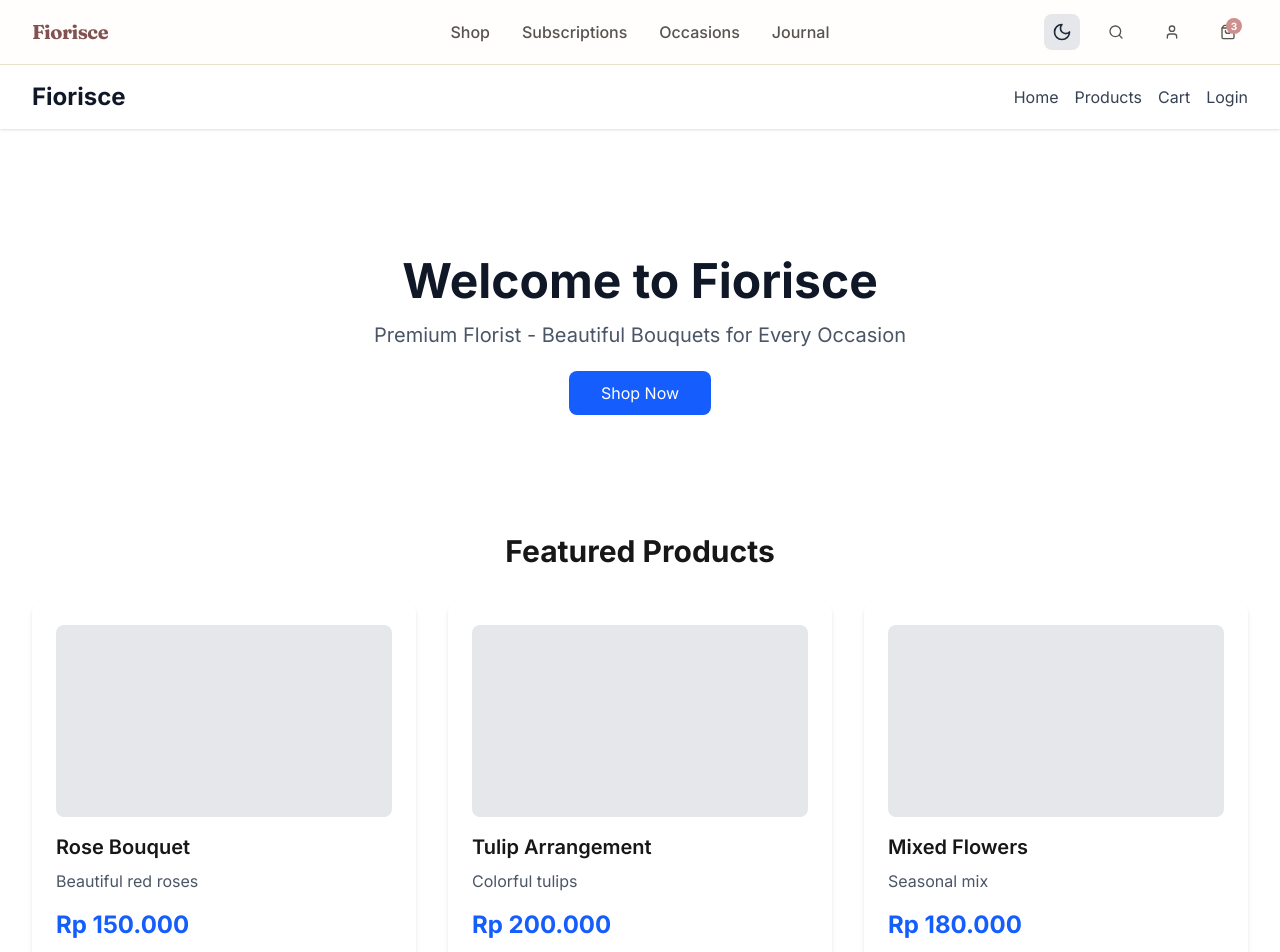
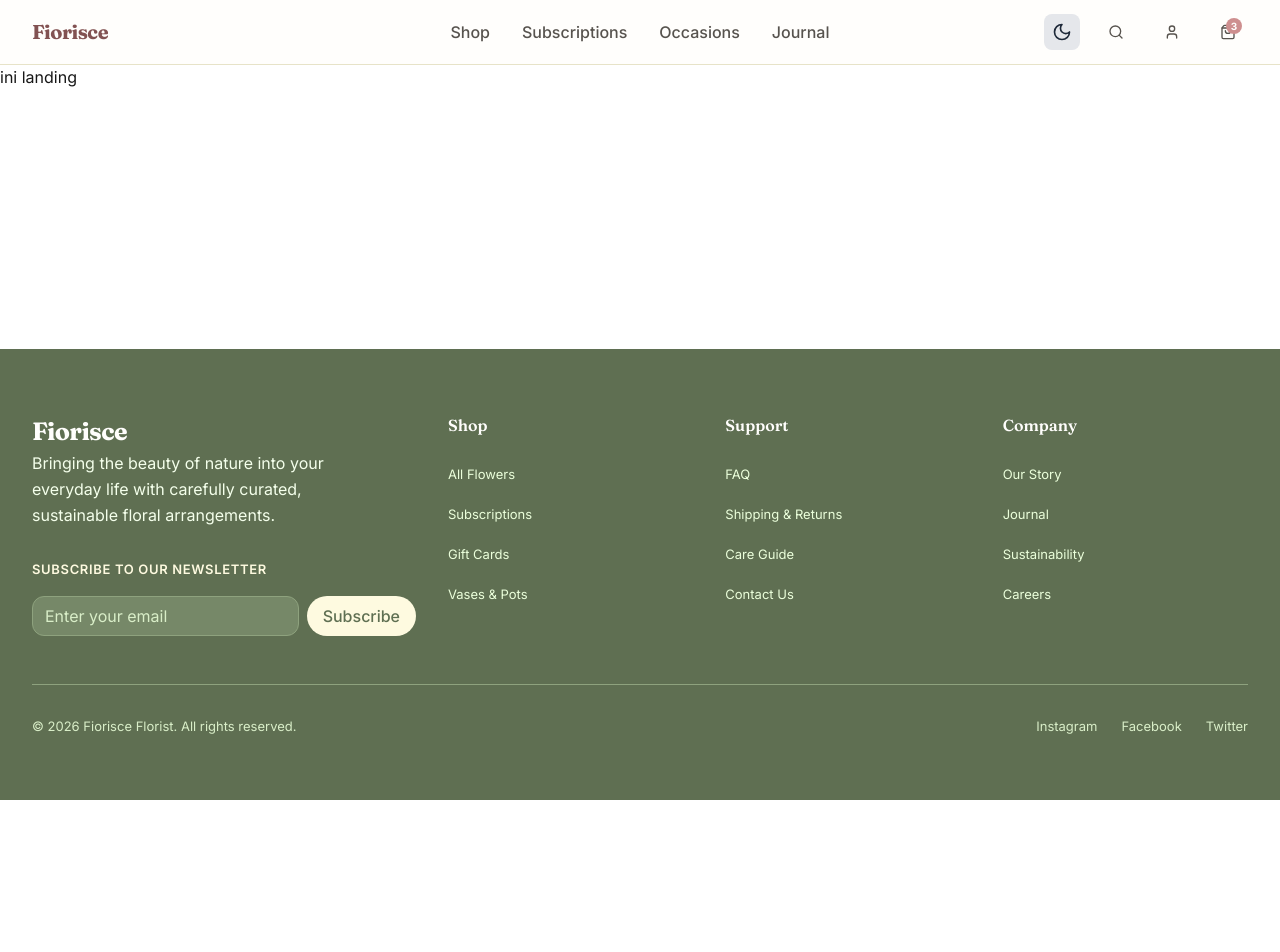
Before and after one commit to Fiorisce-Florist/lily, a Next.js app: page / in a window 1280 px wide. Shown: the top 952 px of the page. After the commit the page ends 800 px from the top, so only its background shows below. Built offline with nearby package versions, Linux system fonts and the light colour scheme.

Commit message:
refactor: delete duplicate route

```diff
--- a/src/app/(main)/layout.tsx
+++ /dev/null
@@ -1,35 +0,0 @@
-import Link from "next/link";
-
-export default function MainLayout({ children }: { children: React.ReactNode }) {
-  return (
-    <div className="min-h-screen flex flex-col">
-      <header className="bg-white shadow-sm">
-        <nav className="max-w-7xl mx-auto px-4 sm:px-6 lg:px-8 py-4">
-          <div className="flex justify-between items-center">
-            <h1 className="text-2xl font-bold text-gray-900">Fiorisce</h1>
-            <div className="flex gap-4">
-              <Link href="/" className="text-gray-700 hover:text-gray-900">
-                Home
-              </Link>
-              <Link href="/products" className="text-gray-700 hover:text-gray-900">
-                Products
-              </Link>
-              <Link href="/cart" className="text-gray-700 hover:text-gray-900">
-                Cart
-              </Link>
-              <Link href="/login" className="text-gray-700 hover:text-gray-900">
-                Login
-              </Link>
-            </div>
-          </div>
-        </nav>
-      </header>
-      <main className="flex-1">{children}</main>
-      <footer className="bg-gray-100 py-8">
-        <div className="max-w-7xl mx-auto px-4 sm:px-6 lg:px-8 text-center text-gray-600">
-          <p>&copy; 2026 Fiorisce Florist. All rights reserved.</p>
-        </div>
-      </footer>
-    </div>
-  );
-}
--- a/src/app/(main)/page.tsx
+++ /dev/null
@@ -1,42 +0,0 @@
-export default function Home() {
-  return (
-    <div className="max-w-7xl mx-auto px-4 sm:px-6 lg:px-8 py-12">
-      <section className="text-center py-20">
-        <h1 className="text-5xl font-bold text-gray-900 mb-4">Welcome to Fiorisce</h1>
-        <p className="text-xl text-gray-600 mb-8">
-          Premium Florist - Beautiful Bouquets for Every Occasion
-        </p>
-        <a
-          href="/products"
-          className="bg-blue-600 text-white px-8 py-3 rounded-md hover:bg-blue-700 transition"
-        >
-          Shop Now
-        </a>
-      </section>
-
-      <section className="py-12">
-        <h2 className="text-3xl font-bold text-center mb-8">Featured Products</h2>
-        <div className="grid grid-cols-1 md:grid-cols-3 gap-8">
-          <div className="bg-white p-6 rounded-lg shadow-md">
-            <div className="h-48 bg-gray-200 rounded-md mb-4"></div>
-            <h3 className="text-xl font-semibold mb-2">Rose Bouquet</h3>
-            <p className="text-gray-600 mb-4">Beautiful red roses</p>
-            <p className="text-2xl font-bold text-blue-600">Rp 150.000</p>
-          </div>
-          <div className="bg-white p-6 rounded-lg shadow-md">
-            <div className="h-48 bg-gray-200 rounded-md mb-4"></div>
-            <h3 className="text-xl font-semibold mb-2">Tulip Arrangement</h3>
-            <p className="text-gray-600 mb-4">Colorful tulips</p>
-            <p className="text-2xl font-bold text-blue-600">Rp 200.000</p>
-          </div>
-          <div className="bg-white p-6 rounded-lg shadow-md">
-            <div className="h-48 bg-gray-200 rounded-md mb-4"></div>
-            <h3 className="text-xl font-semibold mb-2">Mixed Flowers</h3>
-            <p className="text-gray-600 mb-4">Seasonal mix</p>
-            <p className="text-2xl font-bold text-blue-600">Rp 180.000</p>
-          </div>
-        </div>
-      </section>
-    </div>
-  );
-}
--- a/src/app/layout.tsx
+++ b/src/app/layout.tsx
@@ -21,8 +21,8 @@ const jetbrainsMono = JetBrains_Mono({
 });
 
 export const metadata: Metadata = {
-  title: "Create Next App",
-  description: "Generated by create next app",
+  title: "Fiorisce",
+  description: "Where Every Bloom Tells a Story",
 };
 
 import { TooltipProvider } from "@/components/ui/tooltip";
```
